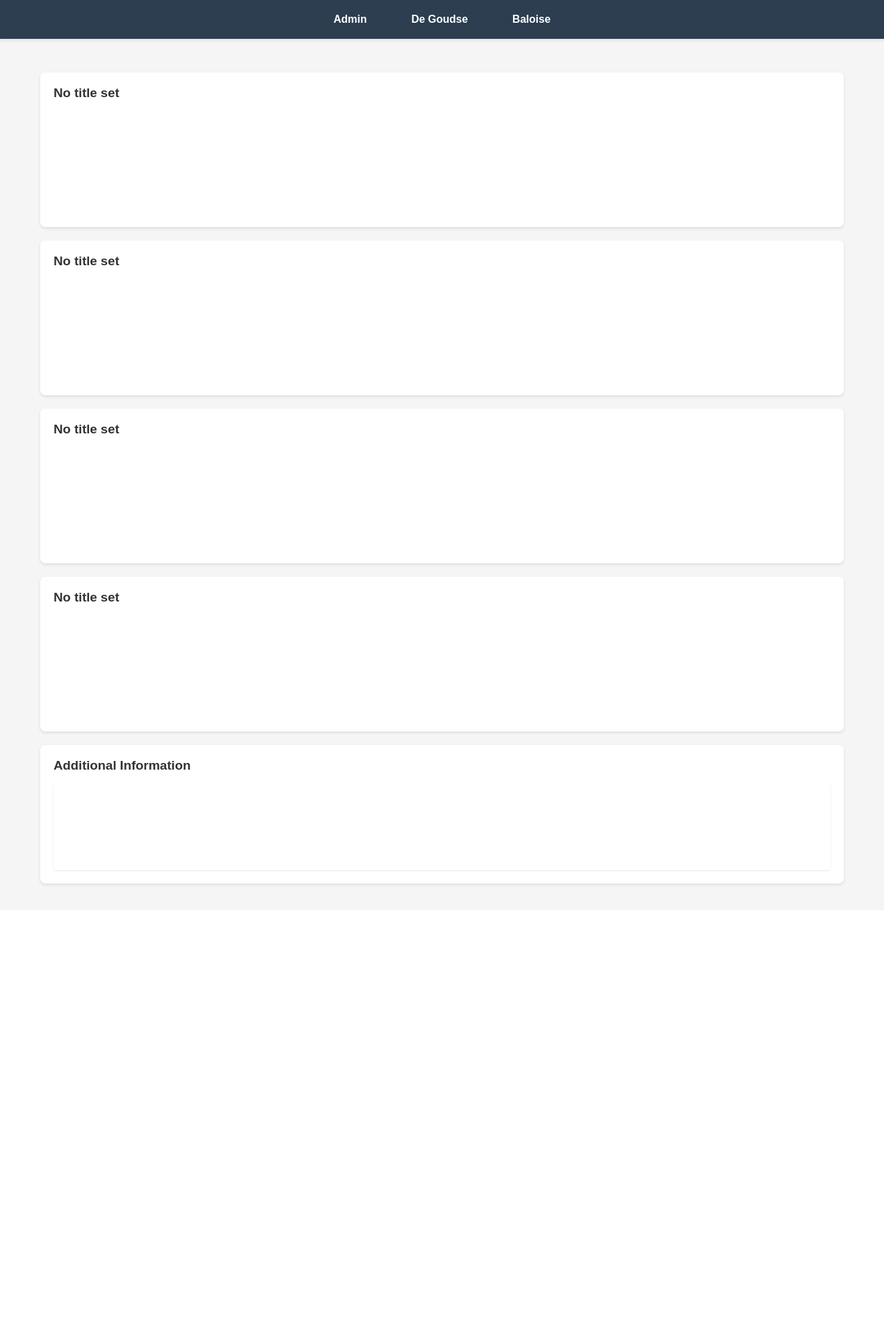
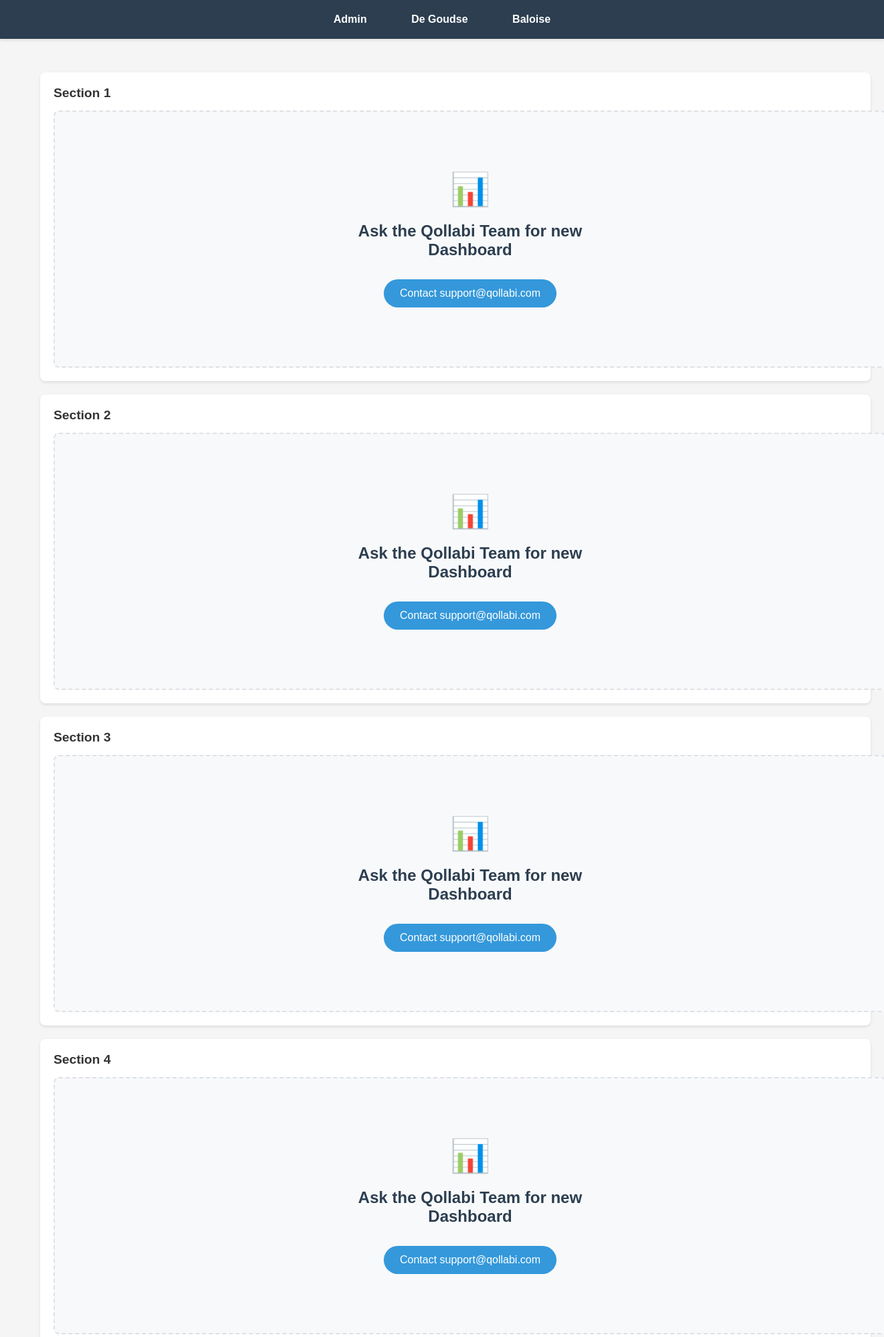
Before and after one commit to Friestyler/QollabiSmartPoC, a Flask app: page /baloise in a window 1320 px wide. Shown: the top 1996 px of the page at 67% size. Before the commit the page ends 1324 px from the top, so only its background shows below. Run offline with Flask 3, Linux system fonts and the light colour scheme.

Commit message:
empty states working for baloise

```diff
--- a/static/css/styles.css
+++ b/static/css/styles.css
@@ -418,6 +418,7 @@ input[disabled], textarea[disabled] {
     max-width: 1200px;
     margin: 0 auto;
     padding: 20px;
+    width: 100%;
 }
 
 .section-container {
@@ -426,10 +427,22 @@ input[disabled], textarea[disabled] {
     padding: 20px;
     margin-bottom: 20px;
     box-shadow: 0 2px 4px rgba(0,0,0,0.1);
+    width: 100%;
 }
 
 .content-frame {
-    margin-top: 10px;
+    width: 100%;
+    margin: 0 auto;
+    min-height: 400px; /* Reduced from 800px */
+    position: relative;
+}
+
+.content-frame iframe {
+    width: 100%;
+    height: 800px;
+    border: none;
+    border-radius: 4px;
+    box-shadow: 0 1px 3px rgba(0,0,0,0.1);
 }
 
 .rich-text-content {
@@ -444,3 +457,116 @@ h3 {
     color: #333;
     font-size: 1.2em;
 }
+
+/* Add responsive adjustments */
+@media (max-width: 768px) {
+    .content-container {
+        padding: 10px;
+    }
+
+    .section-container {
+        padding: 15px;
+    }
+}
+
+/* Add these styles for empty state */
+.empty-state {
+    background-color: #f8f9fa !important;
+    border: 2px dashed #dee2e6 !important;
+    border-radius: 8px !important;
+    padding: 40px 20px !important;
+    text-align: center !important;
+    min-height: 300px !important;
+    display: flex !important;
+    align-items: center !important;
+    justify-content: center !important;
+    margin: 0 !important;
+    width: 100% !important;
+}
+
+.empty-state-content {
+    max-width: 400px !important;
+    margin: 0 auto !important;
+    padding: 20px !important;
+}
+
+.empty-state-icon {
+    font-size: 48px !important;
+    margin-bottom: 20px !important;
+}
+
+.empty-state h3 {
+    color: #2c3e50 !important;
+    margin-bottom: 10px !important;
+    font-size: 24px !important;
+}
+
+.empty-state p {
+    color: #6c757d;
+    margin-bottom: 25px;
+    font-size: 16px;
+}
+
+.contact-button {
+    display: inline-block !important;
+    padding: 12px 24px !important;
+    background-color: #3498db !important;
+    color: white !important;
+    text-decoration: none !important;
+    border-radius: 25px !important;
+    font-weight: 500 !important;
+    transition: all 0.3s ease !important;
+    margin-top: 20px !important;
+}
+
+.contact-button:hover {
+    background-color: #2980b9 !important;
+    transform: translateY(-2px) !important;
+    box-shadow: 0 4px 8px rgba(0,0,0,0.1) !important;
+}
+
+/* Debug styles */
+.debug-controls {
+    margin: 20px;
+    padding: 10px;
+    background: #f0f0f0;
+    border-radius: 4px;
+}
+
+.debug-controls button {
+    margin: 5px;
+    padding: 8px 16px;
+    background: #007bff;
+    color: white;
+    border: none;
+    border-radius: 4px;
+    cursor: pointer;
+}
+
+/* Empty state styles */
+.empty-state {
+    background-color: #f8f9fa !important;
+    border: 2px dashed #dee2e6 !important;
+    border-radius: 8px !important;
+    padding: 40px 20px !important;
+    text-align: center !important;
+    min-height: 300px !important;
+    display: flex !important;
+    align-items: center !important;
+    justify-content: center !important;
+    margin: 0 !important;
+    width: 100% !important;
+}
+
+.content-frame {
+    width: 100%;
+    min-height: 300px;
+    position: relative;
+}
+
+.content-frame iframe {
+    width: 100%;
+    height: 800px;
+    border: none;
+    border-radius: 4px;
+}
--- a/static/js/main.js
+++ b/static/js/main.js
@@ -52,6 +52,12 @@ function initializeAdminPage() {
             }
         });
         baloiseQuill.disable();
+    }
+
+    // Add link update handlers for both companies
+    for (let i = 1; i <= 4; i++) {
+        handleLinkUpdate('degoudse', i);
+        handleLinkUpdate('baloise', i);
     }
 
     // Load admin content
@@ -209,12 +215,7 @@ function saveDeGoudseSettings(section) {
 }
 
 function saveBaloiseSettings(section) {
-    console.log('Saving Baloise section:', section);
     console.log('Starting save for Baloise section:', section);
-    const form = document.getElementById('baloise-form');
-    const sectionDiv = form.children[section - 1];
-    const editBtn = sectionDiv.querySelector('.edit-btn');
-    const saveBtn = sectionDiv.querySelector('.save-btn');
 
     let sectionData = {
         section_number: section,
@@ -224,13 +225,15 @@ function saveBaloiseSettings(section) {
     };
 
     if (section === 5) {
+        // Handle rich text content
         sectionData.content = baloiseQuill ? baloiseQuill.root.innerHTML : '';
+        console.log('Saving Baloise rich text:', sectionData.content);
     } else {
+        // Handle regular section
         sectionData.title = document.getElementById(`baloise-title-${section}`).value;
         sectionData.link = document.getElementById(`baloise-link-${section}`).value;
+        console.log('Saving Baloise section data:', sectionData);
     }
-
-    console.log('Saving Baloise data:', sectionData);
 
     fetch('/save_baloise_settings', {
         method: 'POST',
@@ -242,34 +245,60 @@ function saveBaloiseSettings(section) {
     .then(response => response.json())
     .then(data => {
         if (data.status === 'success') {
-            alert('Settings saved successfully!');
+            console.log('Baloise settings saved successfully');
+
+            // Disable inputs after saving
             if (section === 5) {
                 baloiseQuill.disable();
             } else {
+                const form = document.getElementById('baloise-form');
+                const sectionDiv = form.children[section - 1];
                 const inputs = sectionDiv.querySelectorAll('input[type="text"]');
                 inputs.forEach(input => {
                     input.disabled = true;
                     input.style.backgroundColor = '#f5f5f5';
                 });
             }
-            // Toggle buttons back
+
+            // Toggle buttons
+            const sectionDiv = document.getElementById('baloise-form').children[section - 1];
+            const editBtn = sectionDiv.querySelector('.edit-btn');
+            const saveBtn = sectionDiv.querySelector('.save-btn');
             if (editBtn) editBtn.style.display = 'block';
             if (saveBtn) saveBtn.style.display = 'none';
 
-            // Reload the admin content
+            // Reload the content
             loadAdminContent();
         } else {
+            console.error('Error saving Baloise settings:', data.message);
             alert('Error saving settings: ' + data.message);
         }
     })
     .catch(error => {
-        console.error('Error:', error);
+        console.error('Error saving Baloise settings:', error);
         alert('Error saving settings');
     });
 }
 
+function createEmptyState() {
+    console.log('Creating empty state');
+    const emptyState = `
+        <div class="empty-state">
+            <div class="empty-state-content">
+                <div class="empty-state-icon">📊</div>
+                <h3>Ask the Qollabi Team for new Dashboard</h3>
+                <a href="mailto:support@qollabi.com" class="contact-button">
+                    Contact support@qollabi.com
+                </a>
+            </div>
+        </div>
+    `;
+    console.log('Empty state HTML:', emptyState);
+    return emptyState;
+}
+
 function loadDeGoudseContent() {
-    console.log('Starting loadDeGoudseContent');
+    console.log('Loading De Goudse content');
     fetch('/get_degoudse_settings')
         .then(response => response.json())
         .then(data => {
@@ -278,77 +307,105 @@ function loadDeGoudseContent() {
             // Handle sections 1-4
             for(let i = 0; i < 4; i++) {
                 const titleElement = document.getElementById(`degoudse-title-${i+1}`);
+                const contentFrame = document.getElementById(`degoudse-content-${i+1}`);
                 const frameElement = document.getElementById(`degoudse-frame-${i+1}`);
 
-                if (data[i] && titleElement) {
-                    titleElement.textContent = data[i].title || 'No title set';
-                    if (data[i].link) frameElement.src = data[i].link;
+                console.log(`Processing De Goudse section ${i+1}:`, {
+                    title: data[i]?.title,
+                    link: data[i]?.link,
+                    hasContentFrame: !!contentFrame,
+                    hasFrame: !!frameElement
+                });
+
+                if (contentFrame && frameElement) {
+                    if (data[i]?.link && data[i].link.trim()) {
+                        // Has valid link - show iframe
+                        console.log(`Section ${i+1}: Showing iframe`);
+                        frameElement.style.display = 'block';
+                        frameElement.src = data[i].link;
+                        contentFrame.querySelector('.empty-state')?.remove();
+                    } else {
+                        // No link - show empty state
+                        console.log(`Section ${i+1}: Showing empty state`);
+                        frameElement.style.display = 'none';
+                        contentFrame.innerHTML = createEmptyState();
+                    }
+
+                    if (titleElement) {
+                        titleElement.textContent = data[i]?.title || `Section ${i + 1}`;
+                    }
                 }
             }
 
-            // Handle section 5 (rich text)
+            // Handle section 5
             const contentElement = document.getElementById('degoudse-text-content-5');
-            if (data[4] && contentElement) {
-                contentElement.innerHTML = data[4].content || '';
+            if (contentElement) {
+                if (!data[4]?.content || !data[4].content.trim()) {
+                    contentElement.innerHTML = createEmptyState();
+                } else {
+                    contentElement.innerHTML = data[4].content;
+                }
             }
         })
         .catch(error => console.error('Error:', error));
 }
 
 function loadBaloiseContent() {
-    console.log('Starting loadBaloiseContent');
+    console.log('Loading Baloise content');
     fetch('/get_baloise_settings')
         .then(response => response.json())
         .then(data => {
             console.log('Received Baloise data:', data);
 
-            // Check if we have data
-            if (!data || data.length === 0) {
-                console.warn('No Baloise data received');
-                return;
-            }
-
             // Handle sections 1-4
             for(let i = 0; i < 4; i++) {
                 const titleElement = document.getElementById(`baloise-title-${i+1}`);
+                const contentFrame = document.getElementById(`baloise-content-${i+1}`);
                 const frameElement = document.getElementById(`baloise-frame-${i+1}`);
 
-                console.log(`Looking for Baloise section ${i+1}:`, {
-                    data: data[i],
-                    titleElement: titleElement,
-                    frameElement: frameElement
+                console.log(`Processing Baloise section ${i+1}:`, {
+                    title: data[i]?.title,
+                    link: data[i]?.link,
+                    hasContentFrame: !!contentFrame,
+                    hasFrame: !!frameElement
                 });
 
-                if (data[i]) {
-                    if (titleElement) {
-                        console.log(`Setting Baloise title ${i+1} to:`, data[i].title);
-                        titleElement.textContent = data[i].title || 'No title set';
+                if (contentFrame && frameElement) {
+                    if (data[i]?.link && data[i].link.trim()) {
+                        // Has valid link - show iframe and remove empty state
+                        console.log(`Section ${i+1}: Showing iframe`);
+                        frameElement.style.display = 'block';
+                        frameElement.src = data[i].link;
+                        const existingEmptyState = contentFrame.querySelector('.empty-state');
+                        if (existingEmptyState) {
+                            existingEmptyState.remove();
+                        }
                     } else {
-                        console.warn(`Title element for Baloise section ${i+1} not found`);
+                        // No link - hide iframe and show empty state
+                        console.log(`Section ${i+1}: Showing empty state`);
+                        frameElement.style.display = 'none';
+                        if (!contentFrame.querySelector('.empty-state')) {
+                            contentFrame.innerHTML = createEmptyState();
+                        }
                     }
 
-                    if (frameElement && data[i].link) {
-                        console.log(`Setting Baloise frame ${i+1} src to:`, data[i].link);
-                        frameElement.src = data[i].link;
+                    if (titleElement) {
+                        titleElement.textContent = data[i]?.title || `Section ${i + 1}`;
                     }
                 }
             }
 
-            // Handle section 5 (rich text)
+            // Handle section 5
             const contentElement = document.getElementById('baloise-text-content-5');
-            console.log('Looking for Baloise section 5:', {
-                data: data[4],
-                contentElement: contentElement
-            });
-
-            if (data[4] && contentElement) {
-                console.log('Setting Baloise section 5 content:', data[4].content);
-                contentElement.innerHTML = data[4].content || '';
+            if (contentElement) {
+                if (!data[4]?.content || !data[4].content.trim()) {
+                    contentElement.innerHTML = createEmptyState();
+                } else {
+                    contentElement.innerHTML = data[4].content;
+                }
             }
         })
-        .catch(error => {
-            console.error('Error loading Baloise content:', error);
-        });
+        .catch(error => console.error('Error:', error));
 }
 
 // Add this to ensure content is loaded when the page loads
@@ -366,3 +423,81 @@ document.addEventListener('DOMContentLoaded', function() {
         loadBaloiseContent();
     }
 });
+
+function handleIframeError(frameElement) {
+    frameElement.onerror = function() {
+        console.error('Failed to load iframe content');
+        frameElement.insertAdjacentHTML('afterend',
+            '<div class="error-message">Failed to load content. Please try again later.</div>'
+        );
+    };
+}
+
+// Add this to your load functions
+if (frameElement) {
+    handleIframeError(frameElement);
+}
+
+function setupIframe(frameElement) {
+    if (!frameElement) return;
+
+    frameElement.onload = function() {
+        // Fade in the iframe
+        this.style.opacity = '1';
+
+        // Try to adjust height based on content
+        try {
+            const height = frameElement.contentWindow.document.body.scrollHeight;
+            frameElement.style.height = `${height}px`;
+        } catch (e) {
+            console.log('Could not adjust iframe height (expected for cross-origin content)');
+            // Use default height from CSS
+        }
+    };
+
+    // Add error handling
+    frameElement.onerror = function() {
+        console.error('Failed to load iframe content');
+        frameElement.insertAdjacentHTML('afterend',
+            '<div class="error-message">Failed to load content. Please try again later.</div>'
+        );
+    };
+}
+
+window.addEventListener('error', function(e) {
+    if (e.message.includes('CORS') || e.message.includes('cross-origin')) {
+        console.log('CORS error detected - this is expected for third-party content');
+    }
+});
+
+// Add this function to handle real-time updates
+function handleLinkUpdate(company, sectionNumber) {
+    const linkInput = document.getElementById(`${company}-link-${sectionNumber}`);
+    const titleInput = document.getElementById(`${company}-title-${sectionNumber}`);
+
+    if (!linkInput) return;
+
+    linkInput.addEventListener('input', function() {
+        // Automatically save when link is updated
+        const formData = new FormData();
+        formData.append('section_number', sectionNumber);
+        formData.append('title', titleInput ? titleInput.value : '');
+        formData.append('link', this.value.trim());
+
+        fetch(`/update_${company}_settings`, {
+            method: 'POST',
+            body: formData
+        })
+        .then(response => response.json())
+        .then(data => {
+            console.log(`Updated ${company} section ${sectionNumber}:`, data);
+            // Reload the corresponding page content
+            if (company === 'degoudse') {
+                loadDeGoudseContent();
+            } else if (company === 'baloise') {
+                loadBaloiseContent();
+            }
+        })
+        .catch(error => console.error('Error updating settings:', error));
+    });
+}
--- a/templates/baloise.html
+++ b/templates/baloise.html
@@ -15,32 +15,56 @@
         <!-- Section 1 -->
         <div class="section-container">
             <h3 id="baloise-title-1">Title will appear here</h3>
-            <div class="content-frame">
-                <iframe id="baloise-frame-1" frameborder="0"></iframe>
+            <div class="content-frame" id="baloise-content-1">
+                <iframe
+                    id="baloise-frame-1"
+                    frameborder="0"
+                    allowfullscreen
+                    loading="lazy"
+                    style="display: none;"
+                ></iframe>
             </div>
         </div>
 
         <!-- Section 2 -->
         <div class="section-container">
             <h3 id="baloise-title-2">Title will appear here</h3>
-            <div class="content-frame">
-                <iframe id="baloise-frame-2" frameborder="0"></iframe>
+            <div class="content-frame" id="baloise-content-2">
+                <iframe
+                    id="baloise-frame-2"
+                    frameborder="0"
+                    allowfullscreen
+                    loading="lazy"
+                    style="display: none;"
+                ></iframe>
             </div>
         </div>
 
         <!-- Section 3 -->
         <div class="section-container">
             <h3 id="baloise-title-3">Title will appear here</h3>
-            <div class="content-frame">
-                <iframe id="baloise-frame-3" frameborder="0"></iframe>
+            <div class="content-frame" id="baloise-content-3">
+                <iframe
+                    id="baloise-frame-3"
+                    frameborder="0"
+                    allowfullscreen
+                    loading="lazy"
+                    style="display: none;"
+                ></iframe>
             </div>
         </div>
 
         <!-- Section 4 -->
         <div class="section-container">
             <h3 id="baloise-title-4">Title will appear here</h3>
-            <div class="content-frame">
-                <iframe id="baloise-frame-4" frameborder="0"></iframe>
+            <div class="content-frame" id="baloise-content-4">
+                <iframe
+                    id="baloise-frame-4"
+                    frameborder="0"
+                    allowfullscreen
+                    loading="lazy"
+                    style="display: none;"
+                ></iframe>
             </div>
         </div>
 
@@ -51,32 +75,6 @@
         </div>
     </div>
 
-    <script>
-        document.addEventListener('DOMContentLoaded', function() {
-            fetch('/get_baloise_settings')
-                .then(response => response.json())
-                .then(data => {
-                    console.log('Data received:', data);
-
-                    // Handle sections 1-4
-                    for(let i = 0; i < 4; i++) {
-                        const titleElement = document.getElementById(`baloise-title-${i+1}`);
-                        const frameElement = document.getElementById(`baloise-frame-${i+1}`);
-
-                        if (data[i] && titleElement) {
-                            titleElement.textContent = data[i].title || 'No title set';
-                            if (data[i].link) frameElement.src = data[i].link;
-                        }
-                    }
-
-                    // Handle section 5 (rich text)
-                    const contentElement = document.getElementById('baloise-text-content-5');
-                    if (data[4] && contentElement) {
-                        contentElement.innerHTML = data[4].content || '';
-                    }
-                })
-                .catch(error => console.error('Error:', error));
-        });
-    </script>
+    <script src="{{ url_for('static', filename='js/main.js') }}"></script>
 </body>
 </html>
```
Also changed, not shown: templates/degoudse.html (+25 -14 lines).
